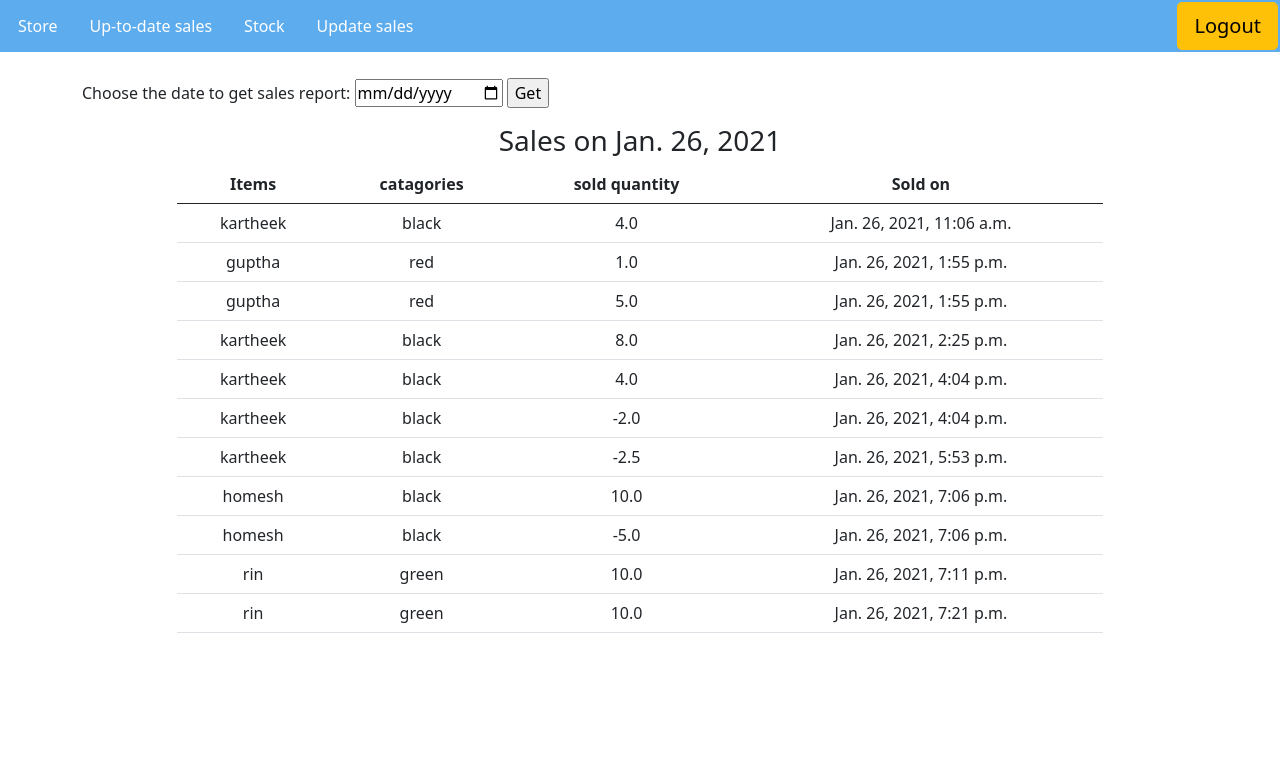
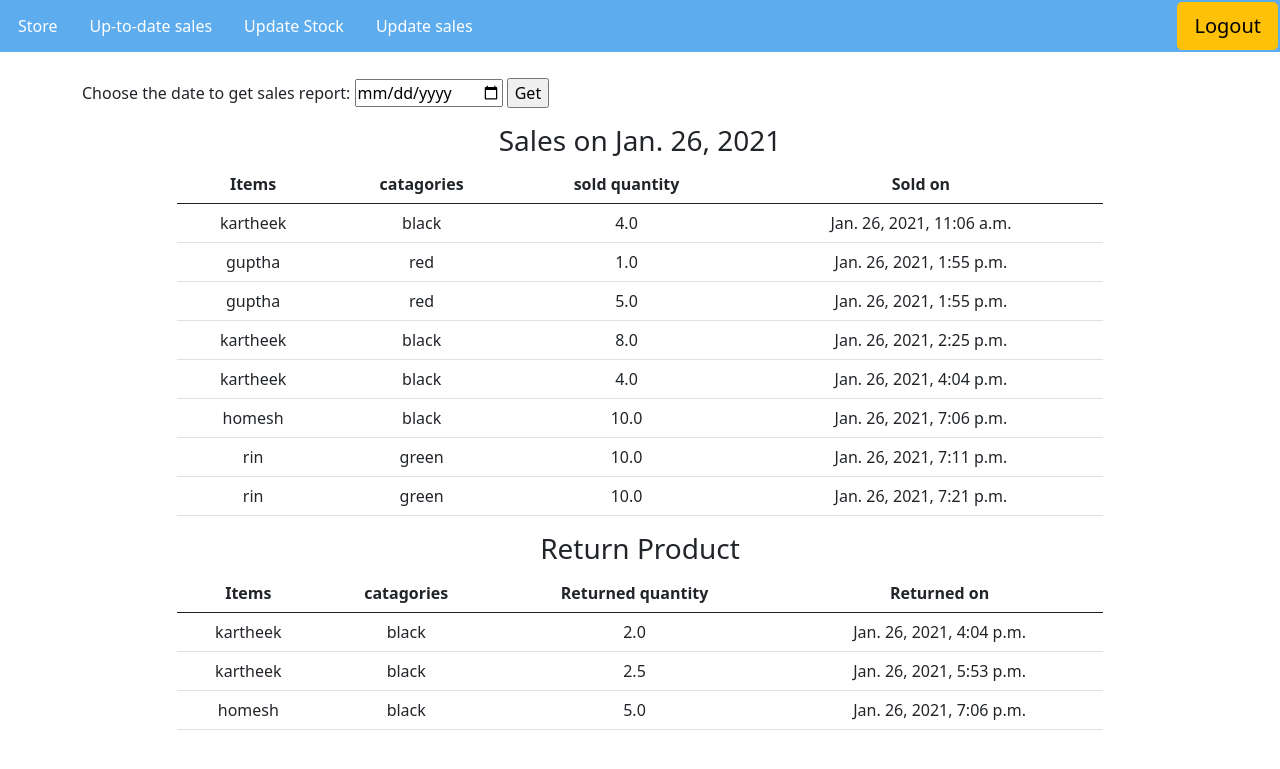
Before and after one commit to homesh65/store-mangement, a Django app: page /sale/ in a window 1280 px wide. Shown: the top 769 px of the page. Run offline with Django 3.2, Linux system fonts and the light colour scheme; a user stored in the database is signed in; data comes from the database, SQL or seed files in the repository; both versions use the stored data as it was after the commit; some libraries are stand-ins or nearby versions.

Commit message:
fix bugs in updatesales sales

```diff
--- /dev/null
+++ b/store/templates/store/baseadmin.html
@@ -0,0 +1,49 @@
+<link href="https://cdn.jsdelivr.net/npm/bootstrap@5.0.0-beta1/dist/css/bootstrap.min.css" rel="stylesheet" integrity="sha384-giJF6kkoqNQ00vy+HMDP7azOuL0xtbfIcaT9wjKHr8RbDVddVHyTfAAsrekwKmP1" crossorigin="anonymous">
+<script src="http://ajax.googleapis.com/ajax/libs/jquery/1.7.1/jquery.min.js" type="text/javascript"></script>
+<style>
+ul {
+  list-style-type: none;
+  margin: 0;
+  padding: 2px;
+  overflow: hidden;
+  background-color: #5CACEE;
+  height: 52px;
+}
+
+li {
+  float: left;
+}
+
+li a {
+  display: block;
+  color: white;
+  text-align: center;
+  padding: 12px 16px;
+  text-decoration: none;
+}
+
+li a:hover{
+  background-color: rgba(0, 0, 255, 0.555);
+  color: white;
+}
+
+.active {
+  background-color: #4CAF50;
+}
+
+</style>
+<div class="container-fluid" style="padding: 0% !important;">
+    <ul>
+        <li><a href="/home">Store</a></li>
+        <li><a href="/sale">Up-to-date sales</a></li>
+        <li><a href="/stock">Update Stock</a></li>
+        <li><a href="/updatesale">Update sales</a></li>
+        <li style="float:right;">
+            <form method="POST" action="{% url 'logout'%}">
+                {% csrf_token %}
+            <button class="btn btn-warning btn-lg" type='submit'>Logout</button>
+            </form>
+        </li>
+      </ul>
+</div>
+{% block content %}{% endblock content %}
--- a/store/templates/store/loginuser.html
+++ b/store/templates/store/loginuser.html
@@ -13,7 +13,7 @@
 <div class="jumbotron vertical-center">
     <div class="container">
         <div class="row">
-            <div class="col-8 offset-2" style="padding: 5%;border: solid #0d6efd;border-radius: 5px;">
+            <div class="col-6 offset-3" style="padding: 5%;border: solid #0d6efd;border-radius: 5px;">
                 <h1 style="text-align: center;">Login</h1>
                 <br>
                 <form method="POST" accept="/login">
--- a/store/templates/store/sale.html
+++ b/store/templates/store/sale.html
@@ -1,5 +1,9 @@
-{% extends "store/base.html" %}
-
+{% if admin %}
+    {% include "store/baseadmin.html" %}
+{% else %}
+    {% include  "store/base.html" %}
+{% endif %}
+{% load event_tags %}
 {% block content %}
 <style>
     .vertical-center {
@@ -36,18 +40,49 @@
                     </thead>
                     <tbody>
                         {% for i in sale %}
+                            {% if i.soldquantity > 0  %}
                                 <tr id="{{i.item}}">
                                     <td>{{i.item}}</td>
                                     <td>{{i.item.item.catagories}}</td>
                                     <td>{{i.soldquantity}}</td>
                                     <td>{{i.created_at}}</td>
                                 </tr>
+                            {% endif %}
                         {% endfor %}
                     </tbody>
                 </table>
             {% endif %}
         </div>
     </div>
+    {% if return %}
+    <div class="row">
+        <div class="col-10 offset-1">
+            <h3 style="text-align: center;">Return Product</h3>
+            <table class="table" style="text-align: center;">
+                <thead>
+                    <tr>
+                    <th scope="col">Items</th>
+                    <th scope="col">catagories</th>
+                    <th scope="col">Returned quantity</th>
+                    <th scope="col">Returned on</th>
+                    </tr>
+                </thead>
+                <tbody>
+                    {% for i in return %}
+                        {% if 0 > i.soldquantity %}
+                            <tr id="{{i.item}}">
+                                <td>{{i.item}}</td>
+                                <td>{{i.item.item.catagories}}</td>
+                                <td>{{i.soldquantity |abs }}</td>
+                                <td>{{i.created_at}}</td>
+                            </tr>
+                        {% endif %}
+                    {% endfor %}
+                </tbody>
+            </table>
+        </div>
+    </div>
+    {% endif %}
 </div>
 <script>
 
--- /dev/null
+++ b/store/templatetags/event_tags.py
@@ -0,0 +1,7 @@
+from django import template
+
+register = template.Library()
+
+@register.filter(name='abs')
+def convert_abs(value):
+    return (-1*value)
--- a/store/views.py
+++ b/store/views.py
@@ -47,106 +47,134 @@
 @login_required
 def home(request):
     addstore = AddStore.objects.all()
-    return render(request, 'store/home.html', { 'addstore': addstore })
+    if request.user.is_superuser:
+        return render(request, 'store/home.html', { 'addstore': addstore, 'admin': True})
+    else:
+        return render(request, 'store/home.html', { 'addstore': addstore, 'admin': False})
 
 @login_required
 def stock(request):
-    store = Store.objects.all()
-    store_form = StoreForm()
-    addstoreform = AddStoreForm()
-    addstore = AddStore.objects.all()
-    if request.method == 'GET':
-        if request.user.is_superuser:
-            return render(request, 'store/stockx.html', {'store_form': store_form, 'addstoreform': addstoreform, 'addstore': addstore, 'error': 'Welcome user', 'store':store} )
-        else:
-            return redirect('/home')
-    else:
-        item = request.POST['item']
-        q = float(request.POST['quantityNo'])
-        c = float(request.POST['costPrice'])
-        s = float(request.POST['sellingPrice'])
-        if( q >= 0 and c>=0 and s>=0):
-            try:
-                temp = AddStore.objects.get(item=item)
-                temp.quantityNo = q
-                temp.quantityUnit = request.POST['quantityUnit']
-                temp.costPrice = c
-                temp.sellingPrice = s
-                temp.save()
-                error = "Stock "+item+" Updated"
-            except:
-                store = Store.objects.get(item_name=item)
-                temp = AddStore.objects.create(item=store , quantityNo=q, costPrice=c, sellingPrice=s, quantityUnit= request.POST['quantityUnit'])
-                temp.save()
-                error = "Stock "+item+" saved"
-            return render(request, 'store/stockx.html', {'store_form': store_form, 'addstoreform': addstoreform, 'addstore': addstore, 'error': error, 'store':store} )
-        else:
-            error = 'Quantity, CostPrice, SellingPrice must be great than or equal to 0.0'
-        addstore = AddStore.objects.all()
-        return render(request, 'store/stockx.html', {'store_form': store_form, 'addstoreform': addstoreform, 'addstore': addstore, 'error': 'Welcome user', 'store':store} )
-
-
-@login_required
-def sale(request):
-    if request.method == 'GET':
-        cdate = datetime.datetime.now().date()
-        s = Sale.objects.filter(created_at__date=cdate)
-        if(list(s) == []):
-            return render(request, 'store/sale.html',{'sale': s, 'temp':True, 'msg':'Today no sales are made yet!'})
-        else:
-            return render(request, 'store/sale.html',{'sale': s, 'temp':False, 'cdate': cdate})
-    else:
-        s = Sale.objects.filter(created_at__date=request.POST['cdate'])
-        if(list(s) == []):
-            if( datetime.datetime.now().date().strftime("%Y-%m-%d") == request.POST['cdate'] ):
-                return render(request, 'store/sale.html',{'sale': s, 'temp':True, 'msg':'Today no sales are made yet!'})
-            else:
-                return render(request, 'store/sale.html',{'sale': s, 'temp':True, 'msg': "No sales made on "+request.POST['cdate']+" day"})
-        else:
-            return render(request, 'store/sale.html',{'sale': s, 'temp':False, 'cdate':request.POST['cdate']})
-
-
-@login_required
-def item(request):
-    if request.method == 'GET':
-        return redirect('/home')
-    else:
-        newItem = request.POST['newItem']
-        catagories = request.POST['catagories']
-        item = request.POST['item_name']
-        if catagories != '':
-            if newItem == '':
-                store = Store.objects.create(item_name=item, catagories=catagories)
-                store.save()
-                error = 'New item added sucessfully'
-            else:
-                store = Store.objects.get(item_name=newItem)
-                store.catagories = catagories
-                store.save()
-                error = 'Item updated sucessfully'
-        else:
-            error = 'Catagories in Add a new item shouldn\'t be empty'
+    if request.user.is_superuser:
         store = Store.objects.all()
         store_form = StoreForm()
         addstoreform = AddStoreForm()
         addstore = AddStore.objects.all()
-        return render(request, 'store/stockx.html', {'store_form': store_form, 'addstoreform': addstoreform, 'addstore': addstore, 'error': error, 'store':store} )
+        if request.method == 'GET':
+            return render(request, 'store/stockx.html', {'store_form': store_form, 'addstoreform': addstoreform, 'addstore': addstore, 'error': False, 'store':store} )
+        else:
+            try:
+                newItem = request.POST['newItem']
+                catagories = request.POST['catagories']
+                item = request.POST['item_name']
+                if catagories != '':
+                    if newItem == '':
+                        store = Store.objects.create(item_name=item, catagories=catagories)
+                        store.save()
+                        error = 'New item added sucessfully'
+                    else:
+                        store = Store.objects.get(item_name=newItem)
+                        store.catagories = catagories
+                        store.save()
+                        error = 'Item updated sucessfully'
+                else:
+                    error = 'Catagories in Add a new item shouldn\'t be empty'
+                store = Store.objects.all()
+                return render(request, 'store/stockx.html', {'store_form': store_form, 'addstoreform': addstoreform, 'addstore': addstore, 'error': error, 'store':store} )
+            except:
+                item = request.POST['item']
+                q = float(request.POST['quantityNo'])
+                c = float(request.POST['costPrice'])
+                s = float(request.POST['sellingPrice'])
+                if( q >= 0 and c>=0 and s>=0):
+                    try:
+                        temp = AddStore.objects.get(item=item)
+                        temp.quantityNo = q
+                        temp.quantityUnit = request.POST['quantityUnit']
+                        temp.costPrice = c
+                        temp.sellingPrice = s
+                        temp.save()
+                        error = "Stock "+item+" Updated"
+                    except:
+                        store = Store.objects.get(item_name=item)
+                        temp = AddStore.objects.create(item=store , quantityNo=q, costPrice=c, sellingPrice=s, quantityUnit= request.POST['quantityUnit'])
+                        temp.save()
+                        error = "Stock "+item+" saved"
+                    store = Store.objects.all()
+                    return render(request, 'store/stockx.html', {'store_form': store_form, 'addstoreform': addstoreform, 'addstore': addstore, 'error': error, 'store':store} )
+                else:
+                    error = 'Quantity, CostPrice, SellingPrice must be great than or equal to 0.0'
+                addstore = AddStore.objects.all()
+                return render(request, 'store/stockx.html', {'store_form': store_form, 'addstoreform': addstoreform, 'addstore': addstore, 'error': False, 'store':store} )
+    else:
+        return redirect('home')
+
+@login_required
+def sale(request):
+    if request.user.is_superuser:
+        admin =  True
+    else:
+        admin = False
+    if request.method == 'GET':
+        cdate = datetime.datetime.now().date()
+        s = Sale.objects.filter(created_at__date=cdate, soldquantity__gte=0)
+        r = Sale.objects.filter(created_at__date=cdate, soldquantity__lte=0)
+        if(list(s) == []):
+            if(list(r) == []):
+                return render(request, 'store/sale.html',{'sale': s, 'temp':True, 'msg':'Today no sales are made yet!', 'admin':admin, 'return':r })
+            else:
+                return render(request, 'store/sale.html',{'sale': s, 'temp':True, 'msg':'Today no sales are made only products returned!', 'admin':admin, 'return':r })
+        else:
+            if(list(r)==[]):
+                return render(request, 'store/sale.html',{'sale': s, 'temp':False, 'cdate': cdate, 'admin':admin, 'return':False})
+            else:
+                return render(request, 'store/sale.html',{'sale': s, 'temp':False, 'cdate': cdate, 'admin':admin, 'return':r})
+    else:
+        r = Sale.objects.filter(created_at__date=request.POST['cdate'], soldquantity__lte=0)
+        s = Sale.objects.filter(created_at__date=request.POST['cdate'], soldquantity__gte=0)
+        if(list(s) == []):
+            if( datetime.datetime.now().date().strftime("%Y-%m-%d") == request.POST['cdate'] ):
+                if(list(r) == []):
+                    return render(request, 'store/sale.html',{'sale': s, 'temp':True, 'msg':'Today no sales are made yet!', 'return':False})
+                else:
+                    return render(request, 'store/sale.html',{'sale': s, 'temp':True, 'msg':'Today no sales are made yet!', 'return':r})
+            else:
+                if(list(r)==[]):
+                    return render(request, 'store/sale.html',{'sale': s, 'temp':True, 'msg': "No sales made on "+request.POST['cdate']+" day", 'admin':admin, 'return':False})
+                else:
+                    return render(request, 'store/sale.html',{'sale': s, 'temp':True, 'msg': "No sales made on "+request.POST['cdate']+" day", 'admin':admin, 'return':r})
+        else:
+            return render(request, 'store/sale.html',{'sale': s, 'temp':False, 'cdate':request.POST['cdate'], 'admin':admin, 'return':r})
 
 @login_required
 def updatesale(request):
-    salefrom = SaleFrom()
-    addstore = AddStore.objects.all()
-    if request.method == 'GET':
-        return render(request, 'store/updatesale.html', {'salefrom': salefrom, 'addstore': addstore, 'msg':'welcome user'})
+    if request.user.is_superuser:
+        salefrom = SaleFrom()
+        addstore = AddStore.objects.all()
+        if request.method == 'GET':
+            return render(request, 'store/updatesale.html', {'salefrom': salefrom, 'addstore': addstore, 'msg':False})
+        else:
+            soldquantity = request.POST['soldquantity']
+            if( soldquantity == "" ):
+                item = request.POST['item']
+                ret = -float(request.POST['return'])
+                quantityNo = float(request.POST['quantity'].split(' ')[0])
+                temp = AddStore.objects.get(item=item)
+                sale = Sale.objects.create(item= temp, soldquantity=ret)
+                return render(request, 'store/updatesale.html', {'salefrom': salefrom, 'addstore': addstore, 'msg':'Updated sucessfully'})
+            else:
+                item = request.POST['item']
+                soldquantity = float(soldquantity)
+                quantityNo = float(request.POST['quantity'].split(' ')[0])
+                if quantityNo == 0:
+                    return render(request, 'store/updatesale.html', {'salefrom': salefrom, 'addstore': addstore, 'msg':item+' already sold'})
+                elif quantityNo-soldquantity >= 0:
+                    temp = AddStore.objects.get(item=item)
+                    sale = Sale.objects.create(item= temp, soldquantity=soldquantity)
+                    return render(request, 'store/updatesale.html', {'salefrom': salefrom, 'addstore': addstore, 'msg':'Updated sucessfully'})
+                else:
+                    return render(request, 'store/updatesale.html', {'salefrom': salefrom, 'addstore': addstore, 'msg':'Something went wrong'})
     else:
-        item = request.POST['item']
-        soldquantity = float(request.POST['soldquantity'])
-        quantityNo = float(request.POST['quantity'].split(' ')[0])
-        if quantityNo == 0:
-            return render(request, 'store/updatesale.html', {'salefrom': salefrom, 'addstore': addstore, 'msg':item+' already sold'})
-        elif quantityNo-soldquantity >= 0:
-            temp = AddStore.objects.get(item=item)
-            sale = Sale.objects.create(item= temp, soldquantity=soldquantity)
-            return render(request, 'store/updatesale.html', {'salefrom': salefrom, 'addstore': addstore, 'msg':'Updated sucessfully'})
-        else:
-            return render(request, 'store/updatesale.html', {'salefrom': salefrom, 'addstore': addstore, 'msg':'Something went wrong'})
+        return redirect('home')
+
+def main(request):
+    return redirect('loginuser')
--- a/store420/urls.py
+++ b/store420/urls.py
@@ -19,13 +19,13 @@
 
 urlpatterns = [
     path('admin/', admin.site.urls),
+    path('', views.main, name='main'),
     path('signup/', views.signupuser, name = 'signupuser'),
     path('login/', views.loginuser, name = 'loginuser'),
     path('logout/', views.logoutuser, name = 'logout'),
     path('home/', views.home, name = 'home' ),
     path('stock/', views.stock, name = 'stock'),
     path('sale/', views.sale, name = 'sale' ),
-    path('item/', views.item, name = 'item' ),
     path('updatesale/', views.updatesale, name = 'updatesale' ),
 
 ]
```
Also changed, not shown: store/templates/store/home.html (+13 -1 lines), store/templates/store/stockx.html (+10 -8 lines), store/templates/store/updatesale.html (+26 -10 lines), db.sqlite3, store/templatetags/__init__.py (added). Lines whose indentation alone changed are shown as unchanged.
